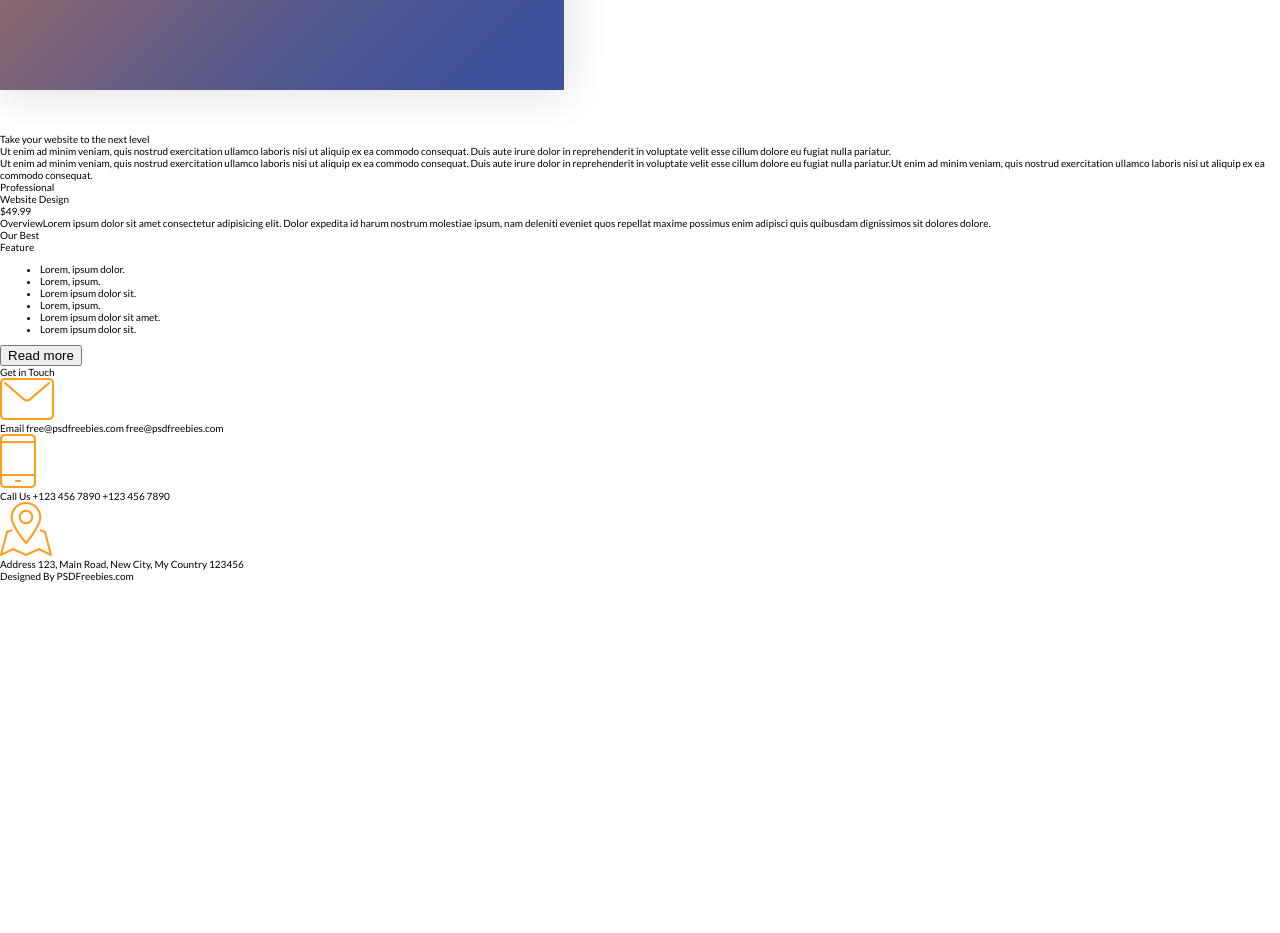
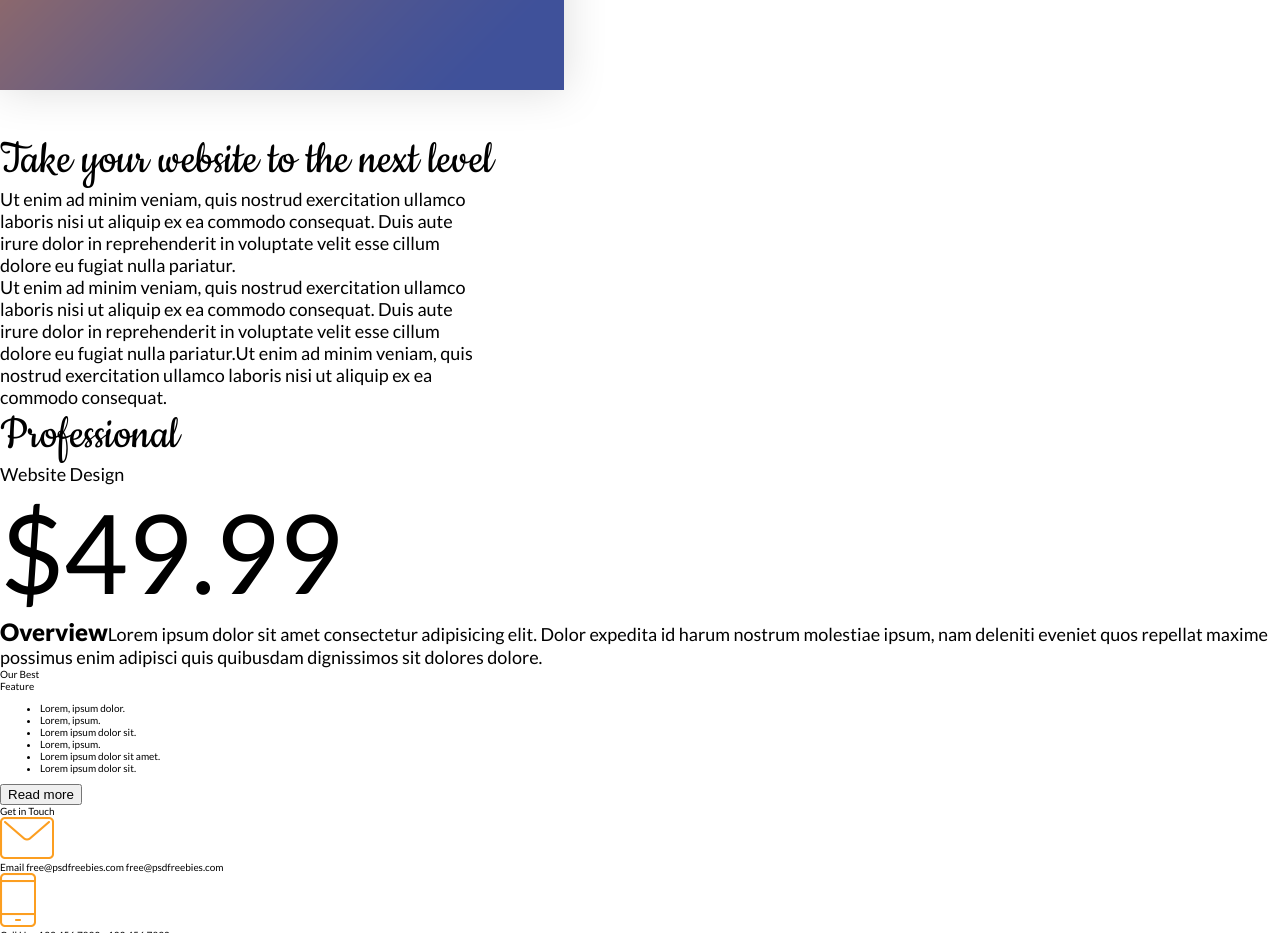
Before and after one commit to MaksNekrut/digital, a website: page index.html in a window 1280 px wide. Shown: the part 5700-6633 px from the top of the page. Before the commit the page ends 6282 px from the top, so only its background shows below. Drawn offline with Linux system fonts and the light colour scheme.

Commit message:
section price

```diff
--- a/sass/sections/_price.scss
+++ b/sass/sections/_price.scss
@@ -0,0 +1,50 @@
+.price {
+    .right {
+        display: flex;
+        flex-direction: column;
+
+        &__title {
+            font-size: 5rem;
+            font-family: "Cookie", cursive;
+        }
+
+        &__subtitle {
+            font-size: 1.8rem;
+            width: 48rem;
+        }
+
+        &__text {
+            font-size: 1.8rem;
+            width: 48rem;
+        }
+    }
+
+    .promo {
+        display: flex;
+        flex-direction: column;
+
+        &__title {
+            font-size: 5rem;
+            font-family: "Cookie", cursive;
+        }
+
+        &__subtitle {
+            font-size: 1.8rem;
+        }
+
+        &__cost {
+            font-size: 11rem;
+        }
+
+        &__text {
+            font-size: 1.8rem;
+
+            span {
+                font-size: 2.4rem;
+                font-weight: bold;
+            }
+        }
+    }
+
+
+}
```
Also changed, not shown: css/main.css, css/main.min.css, 1 other file.
